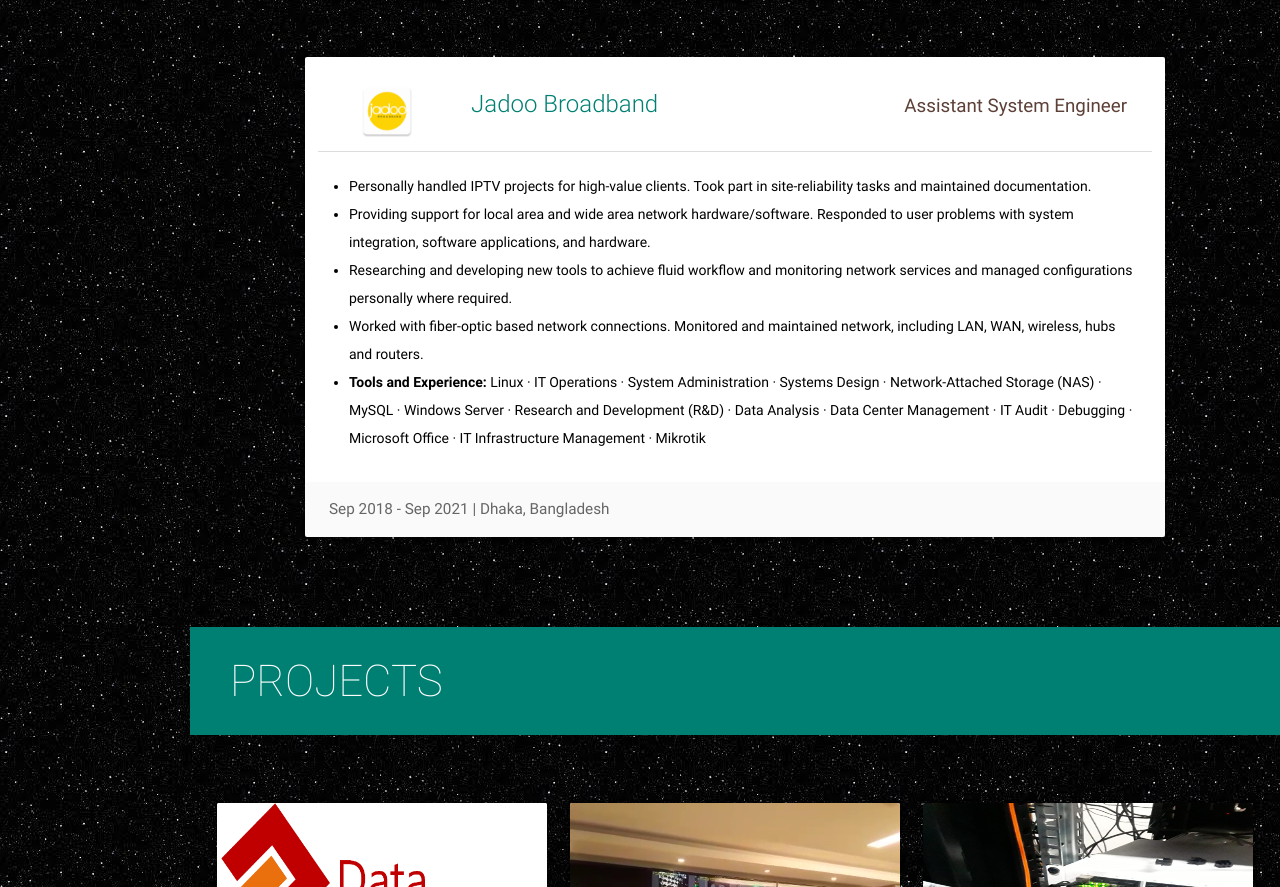
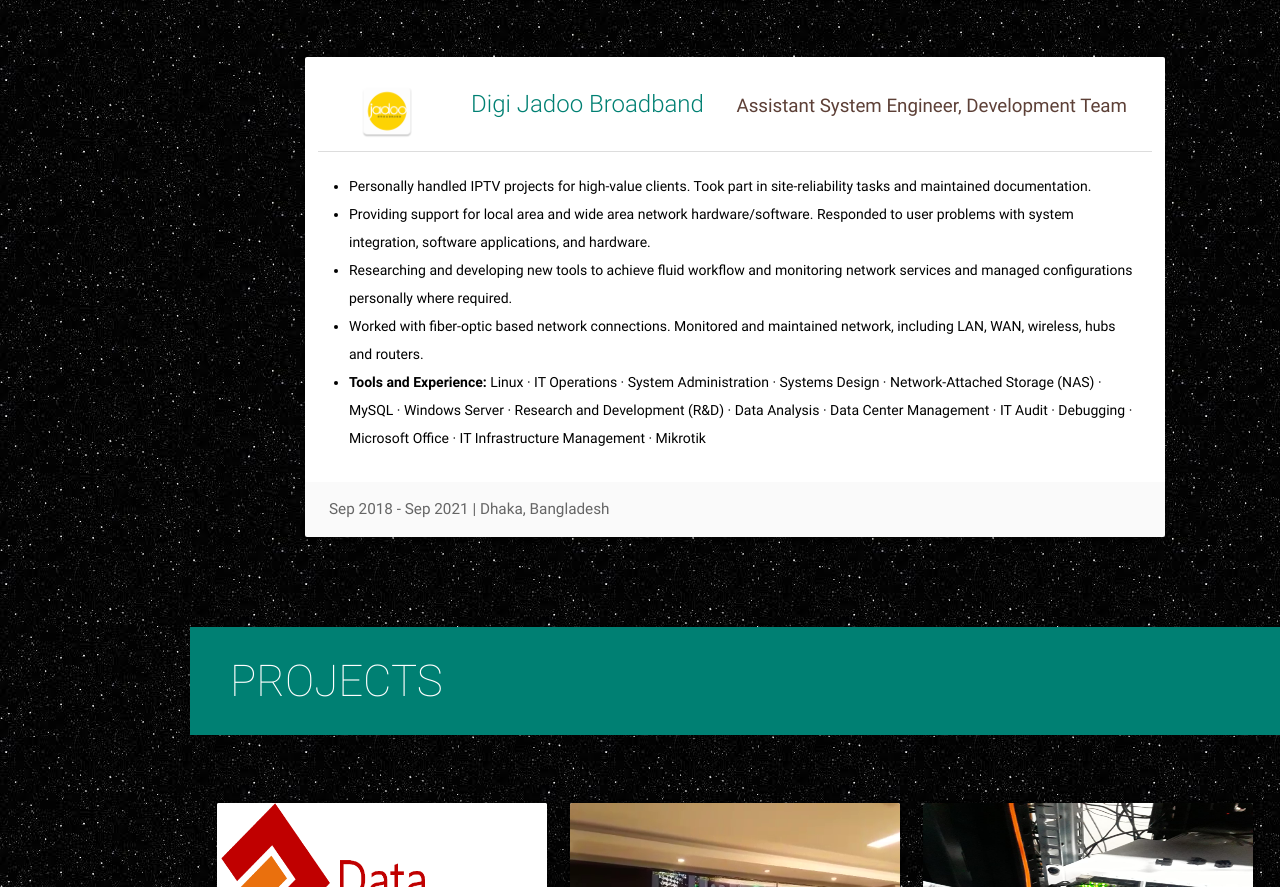
Before and after one commit to mbahnaf/mbahnaf-portfolio, a plain HTML site: page index.html in a window 1280 px wide. Shown: the part 1999-2886 px from the top of the page. Drawn offline with nearby package versions, Linux system fonts and the light colour scheme.

Commit message:
Update index.html

```diff
--- a/index.html
+++ b/index.html
@@ -352,11 +352,11 @@
               <div class="col s12 m10">
                 <p>
                   <span class="card-title"><a href="https://jadoobroadband.com/" target="_blank"
-                      class="teal-text hoverline">Jadoo Broadband</a></span>
+                      class="teal-text hoverline">Digi Jadoo Broadband</a></span>
                 </p>
               </div>
             </div>
-            <div class="role brown-text text-darken-2">Assistant System Engineer</div>
+            <div class="role brown-text text-darken-2">Assistant System Engineer, Development Team</div>
             <ul>
               <li>
                 Personally handled IPTV projects for high-value clients. Took part in site-reliability tasks and maintained documentation.
```
